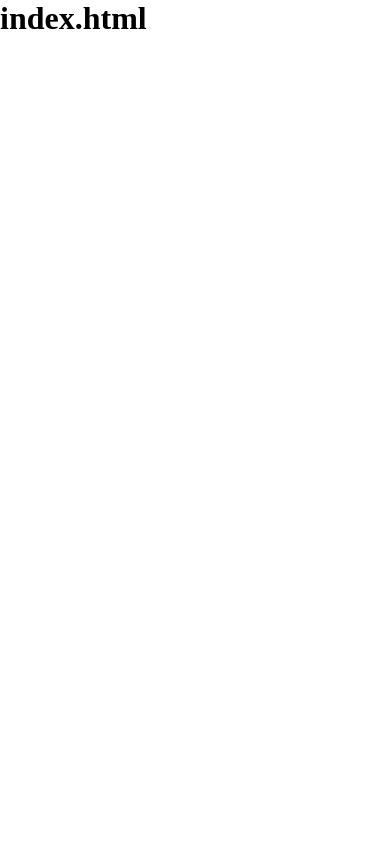
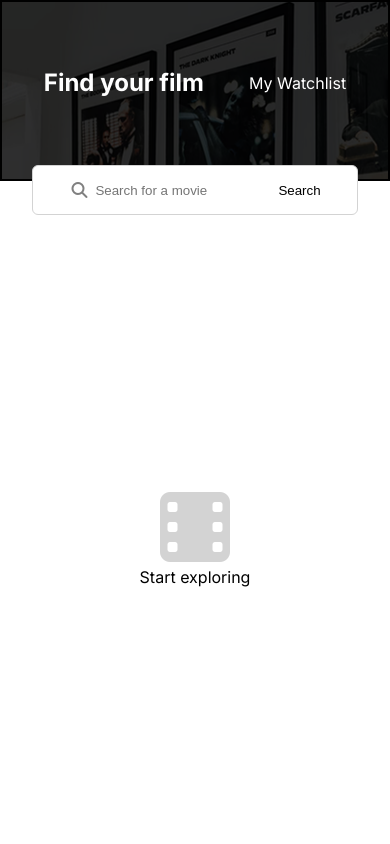
Before and after one commit to mustaqeem-2001/Movie_Watchlist, a plain HTML site: page index.html in a window 390 px wide. Drawn offline with Linux system fonts and the light colour scheme.

Commit message:
First page done for mobile view first.

```diff
--- a/index.css
+++ b/index.css
@@ -1,4 +1,95 @@
 html, body {
     margin: 0;
     padding: 0;
+    font-family: "Inter", sans-serif, 'Courier New', Courier, monospace;
 }
+
+h1, p, button, input {
+    margin: 0;
+    padding: 0;
+}
+
+
+/* MAIN HEADER */
+
+.header-section {
+    height: 21%;
+    border: 2px solid black;
+    background-image: url("/Images/background-image.png");
+    background-color: black;
+    display: flex;
+}
+
+.header-section-wrapper {
+    display: flex;
+    justify-content: space-around;
+    align-items: center;
+    flex-wrap: wrap;
+}
+
+.fw {
+    width: 90%;
+    margin: auto;
+}
+
+
+.title, .my-watchlist {
+    color: white;
+    margin-bottom: 1rem;
+}
+
+
+
+/* SEARCH FILM SECTION */
+
+
+.form-wrapper {
+    width: 75%;
+    display: flex;
+    justify-content: center;
+    border: 1px solid lightgray;
+    border-radius: 6px;
+    padding: .5rem 1rem;
+    margin: -1rem auto 0 ;
+    gap: 6px;
+}
+
+
+
+.form-wrapper, .search-btn {
+    background-color: white;
+}
+
+
+.search-input, .search-btn {
+    height: 2rem;
+    border: none;
+}
+
+.search-icon {
+    align-self: center;
+    color: gray;
+}
+
+
+
+/* MAIN FILM SECTION */
+
+.film-section {
+    height: 72.5%;
+}
+
+.film-wrapper {
+    width: 90%;
+    height: 100%;
+    display: flex;
+    flex-direction: column;
+    justify-content: center;
+    align-items: center;
+    margin: auto;
+}
+
+.fa-film {
+    font-size: 5rem;
+    color: lightgray;
+}
--- a/index.html
+++ b/index.html
@@ -1,9 +1,43 @@
 <html>
     <head>
         <link rel="stylesheet" href="index.css">
+        <meta name="viewport" content="width=device-width, initial-scale=1.0">
+
+        <!-- Fonts -->
+        <link rel="preconnect" href="https://fonts.googleapis.com">
+        <link rel="preconnect" href="https://fonts.gstatic.com" crossorigin>
+        <link href="https://fonts.googleapis.com/css2?family=Inter:ital,opsz,wght@0,14..32,100..900;1,14..32,100..900&display=swap" rel="stylesheet">
+
+
+        <link rel="stylesheet" href="https://cdnjs.cloudflare.com/ajax/libs/font-awesome/7.0.1/css/all.min.css" integrity="sha512-2SwdPD6INVrV/lHTZbO2nodKhrnDdJK9/kg2XD1r9uGqPo1cUbujc+IYdlYdEErWNu69gVcYgdxlmVmzTWnetw==" crossorigin="anonymous" referrerpolicy="no-referrer"/>
+
+        <title>Mustaqeem's Movie watchlist</title>
     </head>
     <body>
-        <h1>index.html</h1>
+        <main>
+            <section class="header-section">
+                <div class="header-section-wrapper fw">
+                    <h1 class="title">Find your film</h1>
+                    <p class="my-watchlist"> My Watchlist</p>
+                </div>
+            </section>
+
+            <form>
+                <div class="form-wrapper">
+                    <i class="fa-solid fa-magnifying-glass search-icon" aria-hidden="true"></i>
+                    <input id="searchInput" class="search-input" type="search" placeholder="Search for a movie" />
+                    <button class="search-btn" type="submit">Search</button>
+                </div>
+            </form>
+
+            <section class="film-section">
+                <div class="film-wrapper">
+                    <i class="fa-solid fa-film movie-icon" aria-hidden="true"></i>
+                    <p>Start exploring</p>
+                </div>
+            </section>
+        </main>
+
         <script src="index.js"></script>
     </body>
 </html>
```
Also changed, not shown: Figma/empty-watchlist-dark.png (added), Figma/empty-watchlist.png (added), Figma/initial-state-dark.png (added), Figma/initial-state.png (added), Figma/no-data-state-dark.png (added), Figma/no-data-state.png (added), Figma/populated-state-search-page-dark.png (added), Figma/populated-state-search-page.png (added), Figma/populated-watchlist-dark.png (added), Figma/populated-watchlist.png (added), Images/add-icon-1.png (added), Images/background-image.png (added), Images/minus-icon-2.png (added), Images/movie-icon.png (added), 2 more files.
